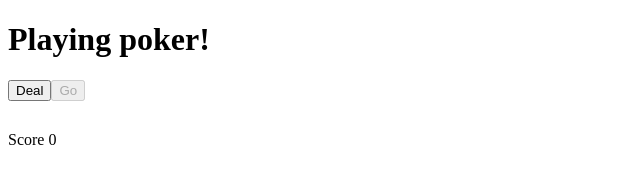
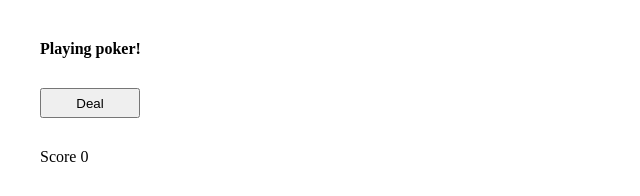
Before and after one commit to wanderbumble/poker, a React app: page / in a window 1280 px wide. Shown: the whole page, without its empty margins (0-640 px from the left). Built offline with nearby package versions, Linux system fonts and the light colour scheme; some packages are replaced by stand-ins of ours.

Commit message:
Fixing when Deal/Go buttons show.

```diff
--- a/src/components/DealBtn/index.js
+++ b/src/components/DealBtn/index.js
@@ -39,7 +39,7 @@ class DealBtn extends Component {
     render() {
 
         return (
-            <button className="btn-deal" disabled={this.props.dealDisabled} onClick={this.dealNewDeck}>Deal</button>
+            !this.props.dealDisabled && <button className="btn-deal" onClick={this.dealNewDeck}>Deal</button>
         );
     }
 }
--- a/src/components/GoBtn/index.js
+++ b/src/components/GoBtn/index.js
@@ -46,7 +46,7 @@ class GoBtn extends Component {
 
     render() {
         return (
-            <button className="btn-go" disabled={this.props.goDisabled} onClick={this.showMeTheMoney}>Go</button>
+            !this.props.goDisabled && <button className="btn-go" onClick={this.showMeTheMoney}>Go</button>
         );
     }
 }
--- a/src/components/ScoreBoard/index.js
+++ b/src/components/ScoreBoard/index.js
@@ -20,13 +20,14 @@ class ScoreBoard extends Component {
     render() {
 
         return (
-            <div className='score-board'>Score { this.calculateScore() }</div>
+            !this.props.dealDisabled && <div className='score-board'>Score { this.calculateScore() }</div>
         );
     }
 }
 
 function mapStateToProps(state) {
     return {
+        dealDisabled: state.DealBtn.dealDisabled,
         handArray: state.PokerTable.handArray
     };
 }
@@ -34,5 +35,6 @@ function mapStateToProps(state) {
 export default connect(mapStateToProps)(ScoreBoard);
 
 ScoreBoard.propTypes = {
+    dealDisabled: PropTypes.bool,
     handArray: PropTypes.array
 };
--- a/src/styles/index.scss
+++ b/src/styles/index.scss
@@ -1 +1,22 @@
 @import './fonts';
+
+//Simpler reset
+html, body, div, span, applet, object, iframe, h1, h2, h3, h4, h5, h6, p, blockquote, pre, a, abbr, acronym, address, big, cite, code, del, dfn, em, img, ins, kbd, q, s, samp, small, strike, strong, sub, sup, tt, var, b, u, i, center, dl, dt, dd, ol, ul, li, fieldset, form, label, legend, table, caption, tbody, tfoot, thead, tr, th, td, article, aside, canvas, details, embed, figure, figcaption, footer, header, hgroup, menu, nav, output, ruby, section, summary, time, mark, audio, video {
+  margin: 0;
+  padding: 0;
+  border: 0;
+  font-size: 100%;
+  vertical-align: baseline;
+  box-sizing: border-box;
+}
+
+//Global styles
+body {
+  margin: 40px 0 0 40px;
+}
+
+button {
+  margin-top: 30px;
+  width: 100px;
+  height: 30px;
+}
```
